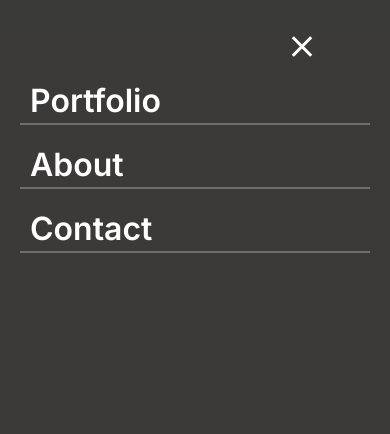
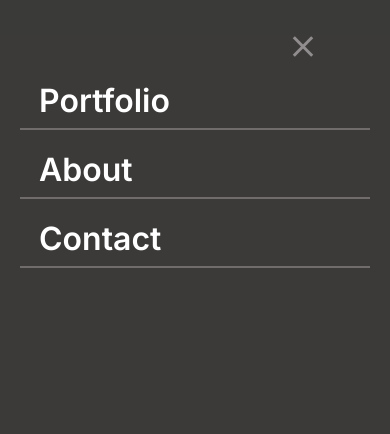
Before and after one commit to eerapheal/Ekpenisi-portfolio, a website: page index.html in a window 390 px wide. Both pictures are taken after a click on the element 302 px from the left and 46 px from the top of the page. Shown: the top 434 px of the page. Drawn offline with Linux system fonts and the light colour scheme.

Commit message:
Hamburger close button modified

```diff
--- a/style.css
+++ b/style.css
@@ -42,7 +42,7 @@
   font-style: normal;
   font-size: 32px;
   line-height: 44px;
-  padding-left: 30px;
+  padding-left: 39px;
 }
 
 .logo {
@@ -65,7 +65,7 @@
   width: 26px;
   height: 3px;
   background-color: white;
-  margin: 5px;
+  margin: 4px;
   -webkit-transition: all 0.3s ease-in-out;
   transition: all 0.3s ease-in-out;
 }
@@ -73,6 +73,7 @@
 .han-line {
   border: 1px solid #6f6c6b;
   margin-bottom: 18px;
+  margin-top: 5px;
   margin-left: 20px;
   margin-right: 20px;
 }
@@ -730,11 +731,13 @@
   }
 
   .ambuger.active .aambuger-bar:nth-child(1) {
-    transform: translateY(8px) rotate(45deg);
+    transform: translateY(7px) rotate(45deg);
+    background-color: #918d8e;
   }
 
   .ambuger.active .aambuger-bar:nth-child(3) {
-    transform: translateY(-8px) rotate(-45deg);
+    transform: translateY(-7px) rotate(-45deg);
+    background-color: #918d8e;
   }
 }
 
```
